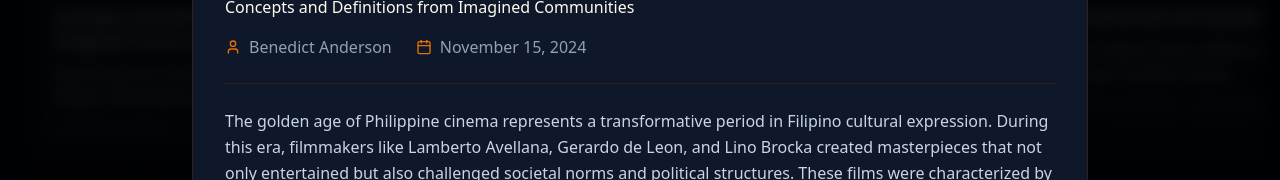
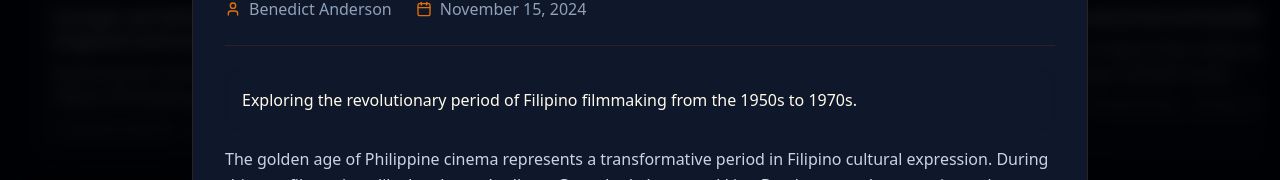
Before and after one commit to carlitomaso/Filipino-Films-Watchlist, a React (Vite) app: page / in a window 1280 px wide. Both pictures are taken after a click on the element 192 px from the left and 1135 px from the top of the page. Shown: the part 1160-1340 px from the top of the page. Built offline with nearby package versions, Linux system fonts and the light colour scheme.

Commit message:
Show excerpt content in modal

```diff
--- a/src/components/WritingModal.tsx
+++ b/src/components/WritingModal.tsx
@@ -1,6 +1,7 @@
-import { Writing } from '../data/writingsData';
-import { X, User, Calendar } from 'lucide-react';
-import { ImageWithFallback } from './figma/ImageWithFallback';
+import React from "react";
+import { Writing } from "../data/writingsData";
+import { X, User, Calendar } from "lucide-react";
+import { ImageWithFallback } from "./figma/ImageWithFallback";
 
 interface WritingModalProps {
   writing: Writing;
@@ -8,10 +9,10 @@ interface WritingModalProps {
 }
 
 export function WritingModal({ writing, onClose }: WritingModalProps) {
-  const formattedDate = new Date(writing.date).toLocaleDateString('en-US', {
-    month: 'long',
-    day: 'numeric',
-    year: 'numeric',
+  const formattedDate = new Date(writing.date).toLocaleDateString("en-US", {
+    month: "long",
+    day: "numeric",
+    year: "numeric",
   });
 
   return (
@@ -59,6 +60,12 @@ export function WritingModal({ writing, onClose }: WritingModalProps) {
               </div>
             </div>
 
+            <div className="mb-4 p-4 bg-slate-800 rounded-lg border border-amber-600">
+              <p className="text-amber-50 leading-relaxed whitespace-pre-line">
+                {writing.excerpt}
+              </p>
+            </div>
+
             <div className="prose prose-invert max-w-none">
               <p className="text-slate-300 leading-relaxed whitespace-pre-line">
                 {writing.content}
```
